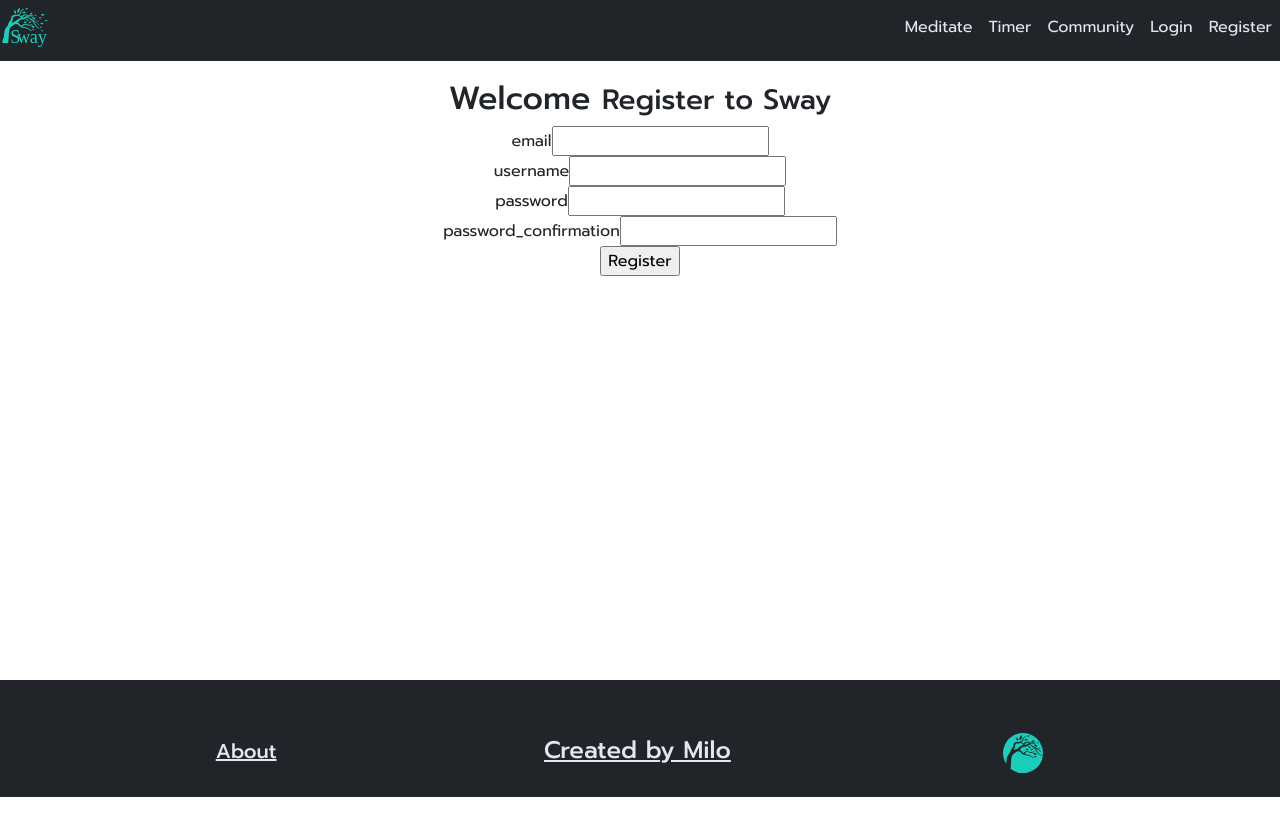
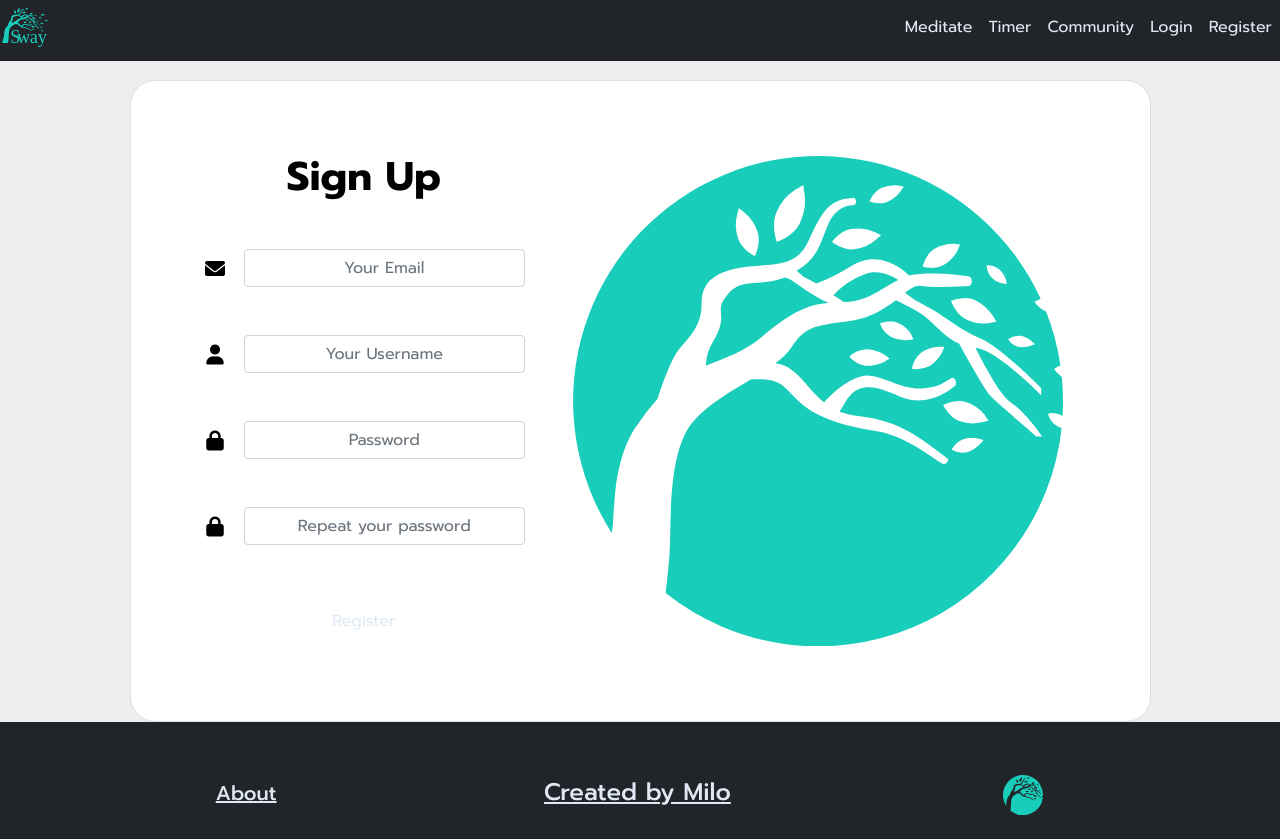
Before and after one commit to milobedini/Sway, a React (Create React App) app in the folder sway/front-end/: page /register in a window 1280 px wide. Before the commit the page ends 800 px from the top, so only its background shows below. Built offline with nearby package versions, Linux system fonts and the light colour scheme.

Commit message:
auth done

```diff
--- a/sway/front-end/src/components/audio-controls/ControlPanel.scss
+++ b/sway/front-end/src/components/audio-controls/ControlPanel.scss
@@ -22,3 +22,9 @@
 
   background: #0c1527;
 }
+
+@media screen and (max-width: 600px) {
+  .timer-logo img {
+    margin-left: 70%;
+  }
+}
--- a/sway/front-end/src/pages/EditThread.js
+++ b/sway/front-end/src/pages/EditThread.js
@@ -3,6 +3,7 @@ import { useParams, useNavigate } from 'react-router-dom'
 import { getAxiosRequestConfig } from '../helpers/api'
 import { useState } from 'react'
 import axios from 'axios'
+import '../styles/thread-form.scss'
 
 const EditThread = () => {
   const { id } = useParams()
@@ -47,11 +48,12 @@ const EditThread = () => {
 
   //   const formInputProps = { data, errorInfo, handleFormChange }
   return (
+    <div className="thread-form-container">
       <div className="edit-thread">
         <div>
           <form onSubmit={handleSubmit} className="form-group">
             <div>
-            <h2>Start your own thread...</h2>
+              <h2>Edit your post...</h2>
             </div>
             {/* <FormInput
             type="text"
@@ -60,9 +62,7 @@ const EditThread = () => {
             {...formInputProps}
           /> */}
             <div className="form-group">
-            <label htmlFor="title" className="form-label">
-              Title
-            </label>
+              <label htmlFor="title" className="form-label"></label>
               <input
                 type="text"
                 className="form-control"
@@ -73,9 +73,7 @@ const EditThread = () => {
               ></input>
             </div>
             <div className="form-group">
-            <label htmlFor="text" className="form-label">
-              Text
-            </label>
+              <label htmlFor="text" className="form-label"></label>
               <textarea
                 className="form-control"
                 id="text"
@@ -86,11 +84,15 @@ const EditThread = () => {
               ></textarea>
             </div>
             <div>
-            <input type="submit" value="Post" />
+              <button className="btn save">
+                <input type="submit" value="Edit" />
+              </button>
             </div>
             {isError ? (
               <div className="error">
-              <p>Something went wrong. Please try again. Error: {errorInfo}</p>
+                <p>
+                  Something went wrong. Please try again. Error: {errorInfo}
+                </p>
               </div>
             ) : (
               <></>
@@ -98,6 +100,7 @@ const EditThread = () => {
           </form>
         </div>
       </div>
+    </div>
   )
 }
 
--- a/sway/front-end/src/pages/Login.js
+++ b/sway/front-end/src/pages/Login.js
@@ -2,15 +2,16 @@ import { useState } from 'react'
 import { Link, useNavigate } from 'react-router-dom'
 import { setToken, setUserId, setUsername } from '../helpers/auth'
 import axios from 'axios'
-import FormInput from '../components/FormInput'
+// import FormInput from '../components/FormInput'
 import '../styles/auth.scss'
+import logo from '../assets/Favicon 2.svg'
 
 const Login = ({ setIsLoggedIn }) => {
   const [data, setData] = useState({
     email: '',
     password: '',
   })
-  const [errorInfo, setErrorInfo] = useState({})
+  // const [errorInfo, setErrorInfo] = useState({})
   const [isError, setIsError] = useState(false)
   const navigate = useNavigate()
 
@@ -26,7 +27,7 @@ const Login = ({ setIsLoggedIn }) => {
   const handleError = (error) => {
     console.log(error)
     if (error.response) {
-      setErrorInfo(error.response.data)
+      // setErrorInfo(error.response.data)
       setIsError(true)
     }
   }
@@ -51,39 +52,93 @@ const Login = ({ setIsLoggedIn }) => {
     }
   }
 
-  const formInputProps = { data, errorInfo, handleFormChange }
+  // const formInputProps = { data, errorInfo, handleFormChange }
 
   return (
-    <div className="login">
-      <div>
-        <form onSubmit={handleSubmit}>
-          <div>
-            <h2>
-              Welcome back <small>Sign in to Sway</small>
-            </h2>
+    <section className="vh-90 login" style={{ backgroundColor: '#eee' }}>
+      <div className="container h-100">
+        <div className="row d-flex justify-content-center align-items-center h-100">
+          <div className="col-lg-12 col-xl-11">
+            <div className="card text-black" style={{ borderRadius: '25px' }}>
+              <div className="card-body p-md-5">
+                <div className="row justify-content-center">
+                  <div className="col-md-10 col-lg-6 col-xl-5 order-2 order-lg-1">
+                    <p className="text-center h1 fw-bold mb-5 mx-1 mx-md-4 mt-4">
+                      Welcome Back
+                    </p>
+                    <form className="mx-1 mx-md-4" onSubmit={handleSubmit}>
+                      <div className="d-flex flex-row align-items-center mb-4">
+                        <i className="fas fa-envelope fa-lg me-3 fa-fw"></i>
+                        <div className="form-outline flex-fill mb-0">
+                          <input
+                            type="email"
+                            name="email"
+                            onChange={handleFormChange}
+                            id="form3Example3c"
+                            className="form-control"
+                            placeholder="Your Email"
+                          />
+                          <label
+                            className="form-label"
+                            htmlFor="form3Example3c"
+                          ></label>
                         </div>
-          <div>
-            <FormInput type="email" name="email" {...formInputProps} />
-            <FormInput type="password" name="password" {...formInputProps} />
                       </div>
-          <div>
-            <input type="submit" value="Login" />
+
+                      <div className="d-flex flex-row align-items-center mb-4">
+                        <i className="fas fa-lock fa-lg me-3 fa-fw"></i>
+                        <div className="form-outline flex-fill mb-0">
+                          <input
+                            type="password"
+                            name="password"
+                            onChange={handleFormChange}
+                            id="form3Example4c"
+                            className="form-control"
+                            placeholder="Password"
+                          />
+                          <label
+                            className="form-label"
+                            htmlFor="form3Example4c"
+                          ></label>
                         </div>
-          <div>
+                      </div>
+                      <div className="d-flex justify-content-center mx-4 mb-3 mb-lg-4">
+                        <button type="button" className="btn login-btn btn-lg">
+                          <input type="submit" value="Login" className="btn" />
+                        </button>
+                      </div>
                       <p>
-              <Link to="/register">Not registered yet? Sign up here.</Link>
+                        <Link to="/register">
+                          Not registered yet? Sign up here.
+                        </Link>
                       </p>
-          </div>
                       {isError ? (
                         <div className="error">
-              <p>Your credentials were invalid. Please try again.</p>
+                          <p>
+                            Your credentials were invalid. Please try again.
+                          </p>
                         </div>
                       ) : (
                         <></>
                       )}
                     </form>
                   </div>
+                  <div className="col-md-10 col-lg-6 col-xl-7 d-flex align-items-center order-1 order-lg-2">
+                    <img
+                      src={logo}
+                      className="img-fluid"
+                      style={{
+                        height: '90%',
+                      }}
+                    ></img>
                   </div>
+                </div>
+              </div>
+            </div>
+          </div>
+        </div>
+      </div>
+    </section>
   )
 }
 
--- a/sway/front-end/src/pages/PostThread.js
+++ b/sway/front-end/src/pages/PostThread.js
@@ -3,7 +3,7 @@ import React from 'react'
 import { useNavigate } from 'react-router-dom'
 import { useState } from 'react'
 import FormInput from '../components/FormInput'
-import '../styles/post-thread.scss'
+import '../styles/thread-form.scss'
 import { getAxiosRequestConfig } from '../helpers/api'
 
 const PostThread = () => {
@@ -49,6 +49,7 @@ const PostThread = () => {
   const formInputProps = { data, errorInfo, handleFormChange }
 
   return (
+    <div className="thread-form-container">
       <div className="post-thread">
         <div>
           <form onSubmit={handleSubmit} className="form-group">
@@ -77,7 +78,9 @@ const PostThread = () => {
             {/* <FormInput type="text" name="text" {...formInputProps} /> */}
 
             <div>
+              <button className="save btn">
                 <input type="submit" value="Post" />
+              </button>
             </div>
             {isError ? (
               <div className="error">
@@ -89,6 +92,7 @@ const PostThread = () => {
           </form>
         </div>
       </div>
+    </div>
   )
 }
 
--- a/sway/front-end/src/pages/Register.js
+++ b/sway/front-end/src/pages/Register.js
@@ -2,9 +2,10 @@ import { useState } from 'react'
 import { useNavigate } from 'react-router-dom'
 import axios from 'axios'
 import '../styles/auth.scss'
+import logo from '../assets/Favicon 2.svg'
 
 import React from 'react'
-import FormInput from '../components/FormInput'
+// import FormInput from '../components/FormInput'
 
 const Register = () => {
   const [data, setData] = useState({
@@ -13,7 +14,7 @@ const Register = () => {
     password: '',
     password_confirmation: '',
   })
-  const [errorInfo, setErrorInfo] = useState({})
+  // const [errorInfo, setErrorInfo] = useState({})
   const [isError, setIsError] = useState(false)
   const navigate = useNavigate()
 
@@ -35,7 +36,7 @@ const Register = () => {
 
   const handleError = (error) => {
     if (error) {
-      setErrorInfo(error.response.data)
+      // setErrorInfo(error.response.data)
       setIsError(true)
     }
   }
@@ -48,27 +49,97 @@ const Register = () => {
     })
     console.log(data)
   }
-  const formInputProps = { data, errorInfo, handleFormChange }
+  // const formInputProps = { data, errorInfo, handleFormChange }
 
   return (
-    <div className="register">
-      <div>
-        <form onSubmit={handleSubmit}>
-          <div>
-            <h2>
-              Welcome <small>Register to Sway</small>
-            </h2>
+    <section className="vh-90 register" style={{ backgroundColor: '#eee' }}>
+      <div className="container h-100">
+        <div className="row d-flex justify-content-center align-items-center h-100">
+          <div className="col-lg-12 col-xl-11">
+            <div className="card text-black" style={{ borderRadius: '25px' }}>
+              <div className="card-body p-md-5">
+                <div className="row justify-content-center">
+                  <div className="col-md-10 col-lg-6 col-xl-5 order-2 order-lg-1">
+                    <p className="text-center h1 fw-bold mb-5 mx-1 mx-md-4 mt-4">
+                      Sign Up
+                    </p>
+                    <form className="mx-1 mx-md-4" onSubmit={handleSubmit}>
+                      <div className="d-flex flex-row align-items-center mb-4">
+                        <i className="fas fa-envelope fa-lg me-3 fa-fw"></i>
+                        <div className="form-outline flex-fill mb-0">
+                          <input
+                            type="email"
+                            name="email"
+                            onChange={handleFormChange}
+                            id="form3Example3c"
+                            className="form-control"
+                            placeholder="Your Email"
+                          />
+                          <label
+                            className="form-label"
+                            htmlFor="form3Example3c"
+                          ></label>
                         </div>
-          <FormInput type="email" name="email" {...formInputProps} />
-          <FormInput type="text" name="username" {...formInputProps} />
-          <FormInput type="password" name="password" {...formInputProps} />
-          <FormInput
+                      </div>
+                      <div className="d-flex flex-row align-items-center mb-4">
+                        <i className="fas fa-user fa-lg me-3 fa-fw"></i>
+                        <div className="form-outline flex-fill mb-0">
+                          <input
+                            type="text"
+                            name="username"
+                            onChange={handleFormChange}
+                            id="form3Example1c"
+                            className="form-control"
+                            placeholder="Your Username"
+                          />
+                          <label
+                            className="form-label"
+                            htmlFor="form3Example1c"
+                          ></label>
+                        </div>
+                      </div>
+                      <div className="d-flex flex-row align-items-center mb-4">
+                        <i className="fas fa-lock fa-lg me-3 fa-fw"></i>
+                        <div className="form-outline flex-fill mb-0">
+                          <input
+                            type="password"
+                            name="password"
+                            onChange={handleFormChange}
+                            id="form3Example4c"
+                            className="form-control"
+                            placeholder="Password"
+                          />
+                          <label
+                            className="form-label"
+                            htmlFor="form3Example4c"
+                          ></label>
+                        </div>
+                      </div>
+                      <div className="d-flex flex-row align-items-center mb-4">
+                        <i className="fas fa-lock fa-lg me-3 fa-fw"></i>
+                        <div className="form-outline flex-fill mb-0">
+                          <input
                             type="password"
                             name="password_confirmation"
-            {...formInputProps}
+                            onChange={handleFormChange}
+                            id="form3Example4cd"
+                            className="form-control"
+                            placeholder="Repeat your password"
                           />
-          <div>
-            <input type="submit" value="Register" />
+                          <label
+                            className="form-label"
+                            htmlFor="form3Example4cd"
+                          ></label>
+                        </div>
+                      </div>
+                      <div className="d-flex justify-content-center mx-4 mb-3 mb-lg-4">
+                        <button type="button" className="btn reg-btn btn-lg">
+                          <input
+                            type="submit"
+                            value="Register"
+                            className="btn"
+                          />
+                        </button>
                       </div>
                       {isError ? (
                         <div className="error">
@@ -79,7 +150,22 @@ const Register = () => {
                       )}
                     </form>
                   </div>
+                  <div className="col-md-10 col-lg-6 col-xl-7 d-flex align-items-center order-1 order-lg-2">
+                    <img
+                      src={logo}
+                      className="img-fluid"
+                      style={{
+                        height: '90%',
+                      }}
+                    ></img>
                   </div>
+                </div>
+              </div>
+            </div>
+          </div>
+        </div>
+      </div>
+    </section>
   )
 }
 
--- a/sway/front-end/src/styles/audio-player.scss
+++ b/sway/front-end/src/styles/audio-player.scss
@@ -22,3 +22,8 @@
   box-shadow: 0px 5px 5px rgba(0, 0, 0, 0.479);
   margin-bottom: 2rem;
 }
+@media screen and (max-width: 600px) {
+  .audio-container {
+    width: unset;
+  }
+}
--- a/sway/front-end/src/styles/auth.scss
+++ b/sway/front-end/src/styles/auth.scss
@@ -1,4 +1,14 @@
 .register,
 .login {
   padding-top: 5rem;
+  i {
+    padding-bottom: 7%;
+  }
 }
+.reg-btn,
+.login-btn {
+  background-color: #0c1527;
+  input {
+    color: #e0e9f3;
+  }
+}
--- a/sway/front-end/src/styles/feed.scss
+++ b/sway/front-end/src/styles/feed.scss
@@ -67,6 +67,6 @@
   max-width: 60%;
 }
 .start-thread {
-  max-width: 7%;
+  // max-width: 7%;
   color: #18cdba;
 }
--- a/sway/front-end/src/styles/post-thread.scss
+++ /dev/null
@@ -1,3 +0,0 @@
-.post-thread {
-  padding-top: 5rem;
-}
--- /dev/null
+++ b/sway/front-end/src/styles/thread-form.scss
@@ -0,0 +1,47 @@
+.post-thread,
+.edit-thread {
+  background-color: #fef68a;
+  border-radius: 10px;
+  padding: 1rem;
+  min-height: 170px;
+  display: flex;
+  flex-direction: column;
+  justify-content: space-between;
+  white-space: pre-wrap;
+  textarea,
+  input {
+    border: none;
+    resize: none;
+
+    text-align: left;
+  }
+  textarea:focus {
+    outline: none;
+  }
+  input:focus {
+    outline: none;
+  }
+  :hover {
+    style: unset;
+  }
+  .save:hover {
+    cursor: pointer;
+    //   background-color: #fef68a;
+  }
+  .save {
+    background-color: #18cdba;
+    border: 1px solid #0c1527;
+    margin-top: 1rem;
+    input {
+      background-color: #18cdba;
+    }
+  }
+}
+
+.thread-form-container {
+  min-height: 90vh;
+  background-color: #0c1527;
+  padding-right: 15px;
+  padding-left: 15px;
+  padding-top: 5rem;
+}
```
Lines whose indentation alone changed are shown as unchanged.
